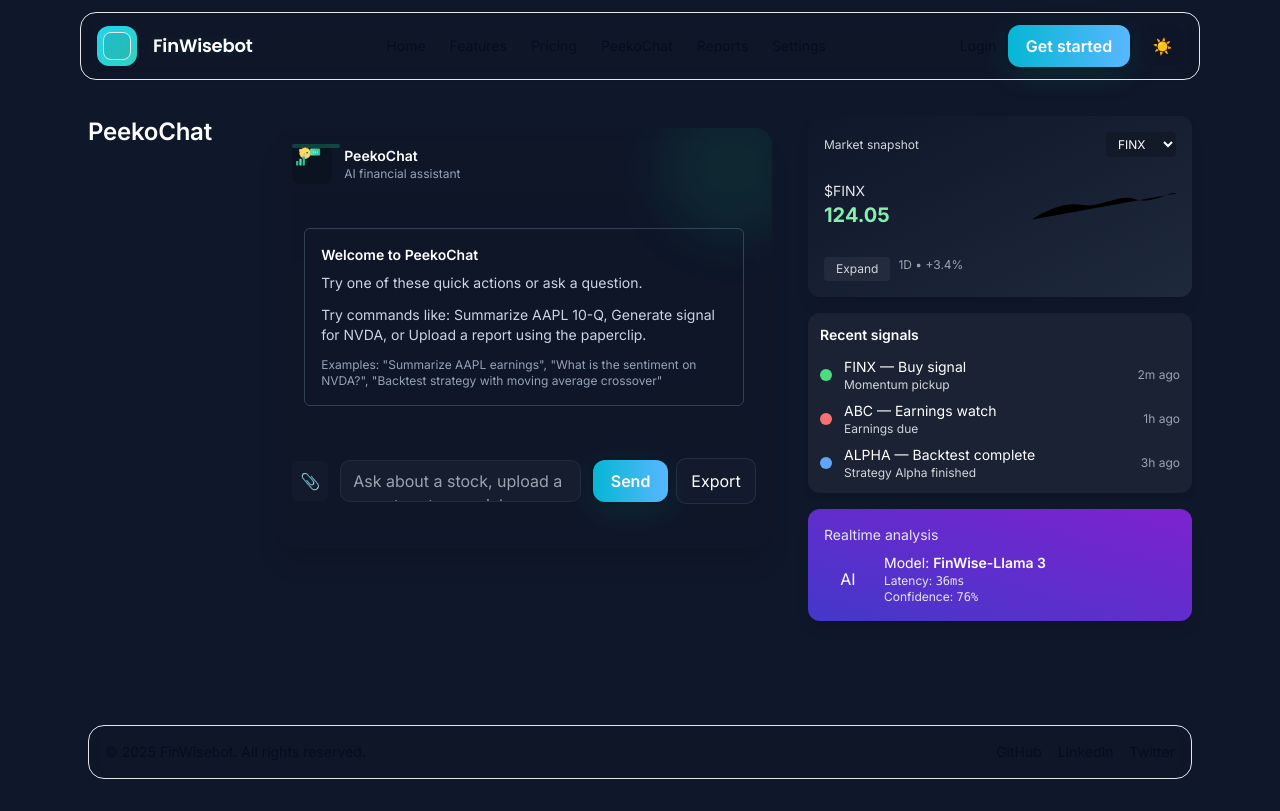
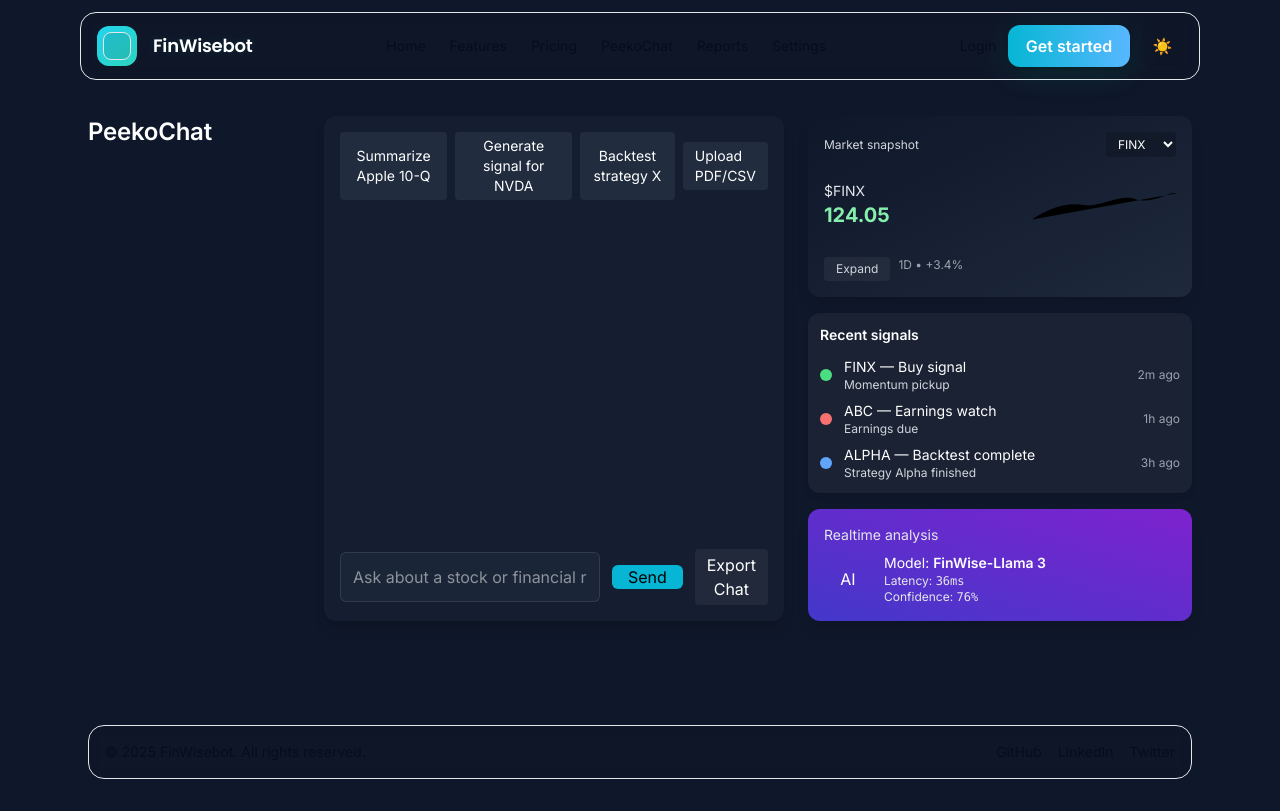
Before and after one commit to assassinyousuf/finwisebot_website, a Next.js app: page /demo in a window 1280 px wide. Built offline with nearby package versions, Linux system fonts and the light colour scheme.

Commit message:
chore(recover): commit local frontend changes (peekochat demo, chatwidget, svg)

```diff
--- a/src/components/ChatWidget.jsx
+++ b/src/components/ChatWidget.jsx
@@ -1,27 +1,5 @@
 import { useState, useRef, useEffect } from 'react'
 import mockApi from '../lib/mockApi'
-
-function Avatar({ who }){
-  const text = (who === 'user') ? 'U' : (who === 'bot') ? 'P' : 'S'
-  return (
-    <div className="w-8 h-8 rounded-full flex items-center justify-center bg-slate-700 text-sm font-semibold text-white">{text}</div>
-  )
-}
-
-function MessageBubble({ m, isUser }){
-  const base = `px-3 py-2 rounded-lg max-w-[86%] whitespace-pre-wrap text-sm`
-  if (m.from === 'system') return (<div className="mx-auto text-xs text-slate-400 px-3 py-2">{m.text}</div>)
-  return (
-    <div className={`flex ${isUser ? 'justify-end' : 'justify-start'}`}>
-      {!isUser && <div className="mr-3"><Avatar who={m.from} /></div>}
-      <div className={`${base} ${isUser ? 'bg-emerald-500 text-black' : 'bg-slate-800/60 text-slate-200'}`} aria-live="polite">
-        <div>{m.text}</div>
-        {m.createdAt && <div className="text-[10px] text-slate-400 mt-1 text-right">{new Date(m.createdAt).toLocaleTimeString()}</div>}
-      </div>
-      {isUser && <div className="ml-3"><Avatar who={m.from} /></div>}
-    </div>
-  )
-}
 
 export default function ChatWidget() {
   const [messages, setMessages] = useState([])
@@ -33,7 +11,6 @@ export default function ChatWidget() {
   const fileRef = useRef(null)
   const scrollRef = useRef(null)
   const [showActions, setShowActions] = useState(false)
-  const [mounted, setMounted] = useState(false)
 
   useEffect(() => {
     // auto-scroll when messages change
@@ -67,7 +44,6 @@ export default function ChatWidget() {
       }
     }
     if (!messages.length) init()
-    setMounted(true)
     return () => { mounted = false }
   }, [])
 
@@ -131,114 +107,68 @@ export default function ChatWidget() {
   }
 
   return (
-    <div className="w-full max-w-3xl mx-auto p-3">
-      <div className="glass rounded-2xl p-4 shadow-xl relative overflow-hidden" style={{minHeight: 420}}>
-        {/* decorative accent */}
-        <div className="absolute -top-8 -right-8 w-36 h-36 rounded-full bg-emerald-500/10 pointer-events-none filter blur-xl" />
-        <div className="absolute left-4 top-4 w-12 h-1 rounded-full bg-emerald-500/30" />
-        {/* Header */}
-        <div className="flex items-center justify-between mb-2">
-          <div className="flex items-center gap-3">
-            {/* icon: use /peekochat.png if available, otherwise fallback to initials avatar */}
-            <div className="w-10 h-10 rounded-md overflow-hidden bg-slate-800 flex items-center justify-center">
-              {/* Inline SVG to guarantee icon renders without an extra network request */}
-              <svg viewBox="0 0 256 256" width="40" height="40" xmlns="http://www.w3.org/2000/svg" aria-hidden="true">
-                <defs>
-                  <linearGradient id="g2" x1="0" x2="1">
-                    <stop offset="0%" stopColor="#60E0A6" />
-                    <stop offset="100%" stopColor="#2ABF9F" />
-                  </linearGradient>
-                </defs>
-                <rect width="100%" height="100%" rx="28" fill="#0b1220" />
-                <g transform="translate(20,20) scale(0.8)">
-                  <circle cx="80" cy="48" r="44" fill="#ffd966" stroke="#f6c84c" strokeWidth="3" />
-                  <circle cx="96" cy="44" r="6" fill="#2b2b2b" />
-                  <path d="M56 28 C44 12, 30 8, 34 32 C36 44, 46 36, 56 28" fill="#ffd966" stroke="#f6c84c" strokeWidth="2"/>
-                  <path d="M64 60 L80 56 L74 48 Z" fill="#8b8b8b" />
-                  <rect x="120" y="10" width="80" height="56" rx="8" fill="url(#g2)" />
-                  <circle cx="148" cy="38" r="4" fill="#fff" />
-                  <circle cx="164" cy="38" r="4" fill="#fff" />
-                  <circle cx="180" cy="38" r="4" fill="#fff" />
-                  <rect x="8" y="110" width="18" height="36" rx="3" fill="#2abf9f" />
-                  <rect x="34" y="92" width="18" height="54" rx="3" fill="#60e0a6" />
-                  <rect x="60" y="72" width="18" height="74" rx="3" fill="#2abf9f" />
-                </g>
-              </svg>
-            </div>
-            <div>
-              <div className="text-sm font-semibold text-white">PeekoChat</div>
-              <div className="text-xs text-slate-400">AI financial assistant</div>
-            </div>
+    <div className="w-full max-w-4xl mx-auto p-4">
+      <div className="glass rounded-2xl p-4 shadow-xl relative" style={{minHeight: 360}}>
+        {/* Compact header with actions popover */}
+        <div className="flex items-center justify-between mb-4">
+          <div className="text-sm font-semibold text-white">PeekoChat</div>
+          <div className="relative">
+            <button onClick={() => setShowActions(s => !s)} aria-expanded={showActions} className="px-3 py-1 rounded-md badge-soft">Actions ▾</button>
+            {showActions && (
+              <div className="absolute right-0 mt-2 w-64 bg-slate-900/80 border border-slate-700 rounded-lg p-3 shadow-lg z-40">
+                <div className="flex flex-col gap-2">
+                  <button onClick={() => { quickAction('Summarize Apple 10-Q'); setShowActions(false) }} className="text-left badge-soft">Summarize Apple 10-Q</button>
+                  <button onClick={() => { quickAction('Generate signal for NVDA'); setShowActions(false) }} className="text-left badge-soft">Generate signal for NVDA</button>
+                  <button onClick={() => { quickAction('Backtest strategy X'); setShowActions(false) }} className="text-left badge-soft">Backtest strategy X</button>
+                  <label className="cursor-pointer badge-soft text-left" onClick={() => setShowActions(false)}>
+                    Upload PDF/CSV
+                    <input ref={fileRef} type="file" accept=".pdf,.csv,.txt" onChange={onFileChange} style={{display:'none'}} />
+                  </label>
+                </div>
+              </div>
+            )}
           </div>
-          <div className="text-xs text-slate-400">{user ? user.email || user.name : ''}</div>
         </div>
 
-        {/* Quick actions removed as requested (upload is available via paperclip). */}
-
-        {/* Messages list (flex-grow) */}
-        <div ref={scrollRef} className="flex-1 flex flex-col gap-3 overflow-auto p-3" style={{background:'linear-gradient(180deg, rgba(0,0,0,0.02), transparent)'}} role="log" aria-live="polite">
+        {/* Chat area */}
+        <div ref={scrollRef} className="flex flex-col gap-3 h-72 overflow-auto p-3" style={{background:'linear-gradient(180deg, rgba(0,0,0,0.02), transparent)'}}>
           {messages.length === 0 && (
-            <div className="mx-auto my-6 w-full max-w-lg p-4 rounded-md bg-slate-900/40 border border-slate-700 text-slate-300">
-              <div className="text-sm font-semibold text-white mb-2">Welcome to PeekoChat</div>
-              <div className="text-sm text-slate-300 mb-3">Try one of these quick actions or ask a question.</div>
-              <div className="text-sm text-slate-300 mb-3">Try commands like: Summarize AAPL 10-Q, Generate signal for NVDA, or Upload a report using the paperclip.</div>
-              <div className="text-xs text-slate-400 mt-3">Examples: "Summarize AAPL earnings", "What is the sentiment on NVDA?", "Backtest strategy with moving average crossover"</div>
-            </div>
+            <div className="text-center text-muted py-12">Try one of the actions above or ask a question below.</div>
           )}
 
           {messages.map((m, i) => (
-            <MessageBubble key={i} m={m} isUser={m.from === 'user'} />
+            <div key={i} className={`max-w-[85%] px-3 py-2 rounded-lg ${m.from === 'user' ? 'ml-auto' : (m.from === 'bot' ? 'mr-auto' : 'mx-auto')}`} style={{background: m.from === 'user' ? 'var(--accent)' : m.from === 'bot' ? 'rgba(255,255,255,0.03)' : 'rgba(255,255,255,0.02)', color: m.from === 'user' ? 'var(--text-on-accent)' : 'var(--text-primary)'}}>
+              <div className="text-sm whitespace-pre-wrap">{m.text}</div>
+              {m.createdAt && <div className="text-[10px] text-muted mt-1">{new Date(m.createdAt).toLocaleTimeString()}</div>}
+            </div>
           ))}
-
-          {/* Typing / thinking indicator */}
-          {sending && (
-            <div className="flex items-center gap-3">
-              <div className="ml-11">
-                <div className="px-3 py-2 bg-slate-800/60 text-slate-200 rounded-lg inline-block">
-                  <div className="flex items-center gap-1">
-                    <span className="w-2 h-2 rounded-full bg-slate-400 animate-pulse" />
-                    <span className="w-2 h-2 rounded-full bg-slate-400 animate-pulse delay-75" />
-                    <span className="w-2 h-2 rounded-full bg-slate-400 animate-pulse delay-150" />
-                  </div>
-                </div>
-              </div>
-            </div>
-          )}
         </div>
 
-        {/* Input bar */}
+        {/* Input area */}
         <div className="mt-4 flex items-center gap-3">
-          <button className="p-2 rounded-md bg-slate-700/10" title="Attach file" onClick={()=>fileRef.current && fileRef.current.click()}>
-            📎
-            <input ref={fileRef} type="file" accept=".pdf,.csv,.txt" onChange={onFileChange} style={{display:'none'}} />
-          </button>
-
-          <textarea
+          <input
             value={input}
             onChange={e=>setInput(e.target.value)}
             onKeyDown={e=>{ if(e.key==='Enter' && !e.shiftKey) { e.preventDefault(); send() } }}
-            placeholder="Ask about a stock, upload a report, or try a quick action..."
-            className="input flex-1 h-10 resize-none"
+            placeholder="Ask about a stock or financial report..."
+            className="input flex-1"
             aria-label="chat-input"
+            rows={1}
           />
 
           <div className="flex items-center gap-2">
-            <button onClick={() => send()} disabled={sending || !mounted} className="btn-cta px-4 py-2">{sending ? 'Thinking…' : 'Send'}</button>
-            <button onClick={exportChat} className="cta-ghost px-3 py-2">Export</button>
+            <label className="inline-flex items-center px-3 py-2 rounded-md bg-slate-700/20 cursor-pointer text-sm" title="Upload PDF/CSV">
+              <input ref={fileRef} type="file" accept=".pdf,.csv,.txt" onChange={onFileChange} style={{display:'none'}} />
+              Upload
+            </label>
+            <button onClick={() => send()} disabled={sending} className="btn-cta px-4 py-2">{sending ? 'Thinking…' : 'Send'}</button>
+            <button onClick={exportChat} className="cta-ghost px-4 py-2">Export Chat</button>
           </div>
         </div>
 
-        {/* Attachment preview */}
-        {uploadName && (
-          <div className="mt-3 p-3 rounded-md bg-slate-800/40 border border-slate-700 text-sm text-slate-200 flex items-center justify-between">
-            <div>{uploadName}</div>
-            <div className="text-xs text-slate-400">Preview available</div>
-          </div>
-        )}
-
         {/* Optional small preview area for uploaded content */}
         {historyPreview && (
-          <div className="mt-3 p-3 rounded-md bg-black/5 text-sm text-slate-300">{historyPreview}</div>
+          <div className="mt-3 p-3 rounded-md bg-black/5 text-sm text-muted">{historyPreview}</div>
         )}
       </div>
     </div>
--- a/src/pages/demo.jsx
+++ b/src/pages/demo.jsx
@@ -4,7 +4,6 @@ import Navbar from '../components/Navbar';
 import Footer from '../components/Footer';
 import ChatBubble from '../components/ChatBubble';
 import ExportButton from '../components/ExportButton';
-import ChatWidget from '../components/ChatWidget'
 import mockApi from '../lib/mockApi';
 
 // Dynamically load heavy visual components client-side to reduce initial bundle size
@@ -75,8 +74,38 @@ export default function Demo() {
         <div className="w-full">
           <h1 className="text-2xl font-semibold mb-4">PeekoChat</h1>
         </div>
-        <section className="flex-1">
-          <ChatWidget />
+        <section className="flex-1 flex flex-col bg-slate-800/40 rounded-xl p-4 shadow-lg">
+          <div className="mb-2 flex gap-2">
+            {quickActions.map((q, i) => (
+              <button key={i} onClick={() => handleQuick(q.prompt)} className="bg-slate-700/40 text-white px-3 py-1 rounded text-sm">{q.label}</button>
+            ))}
+            <label className="ml-auto flex items-center gap-2 text-sm">
+              <input type="file" accept=".pdf,.csv" onChange={handleFileUpload} className="hidden" />
+              <span className="bg-slate-700/40 px-3 py-1 rounded">Upload PDF/CSV</span>
+            </label>
+          </div>
+
+          <div ref={scrollRef} className="flex-1 overflow-y-auto mb-4 space-y-3">
+            {messages.map((msg, idx) => <ChatBubble key={idx} message={msg} />)}
+            {typing && (
+              <div className="flex items-center gap-2 text-sm text-gray-300">
+                <div className="w-10 h-10 rounded-full bg-white/6 flex items-center justify-center">🤖</div>
+                <div className="typing-dots"><span></span><span></span><span></span></div>
+              </div>
+            )}
+          </div>
+
+          <div className="flex gap-3 items-center">
+            <input
+              className="flex-1 p-3 rounded-md bg-slate-700/20 border border-white/10 text-white placeholder-white/50 focus:outline-none"
+              value={input}
+              onChange={(e) => setInput(e.target.value)}
+              placeholder="Ask about a stock or financial report..."
+              onKeyDown={(e) => { if (e.key === 'Enter') handleSend(); }}
+            />
+            <button onClick={handleSend} className="bg-accent text-black px-4 rounded-md">Send</button>
+            <ExportButton messages={messages} />
+          </div>
         </section>
 
         <aside className="w-96">
```
